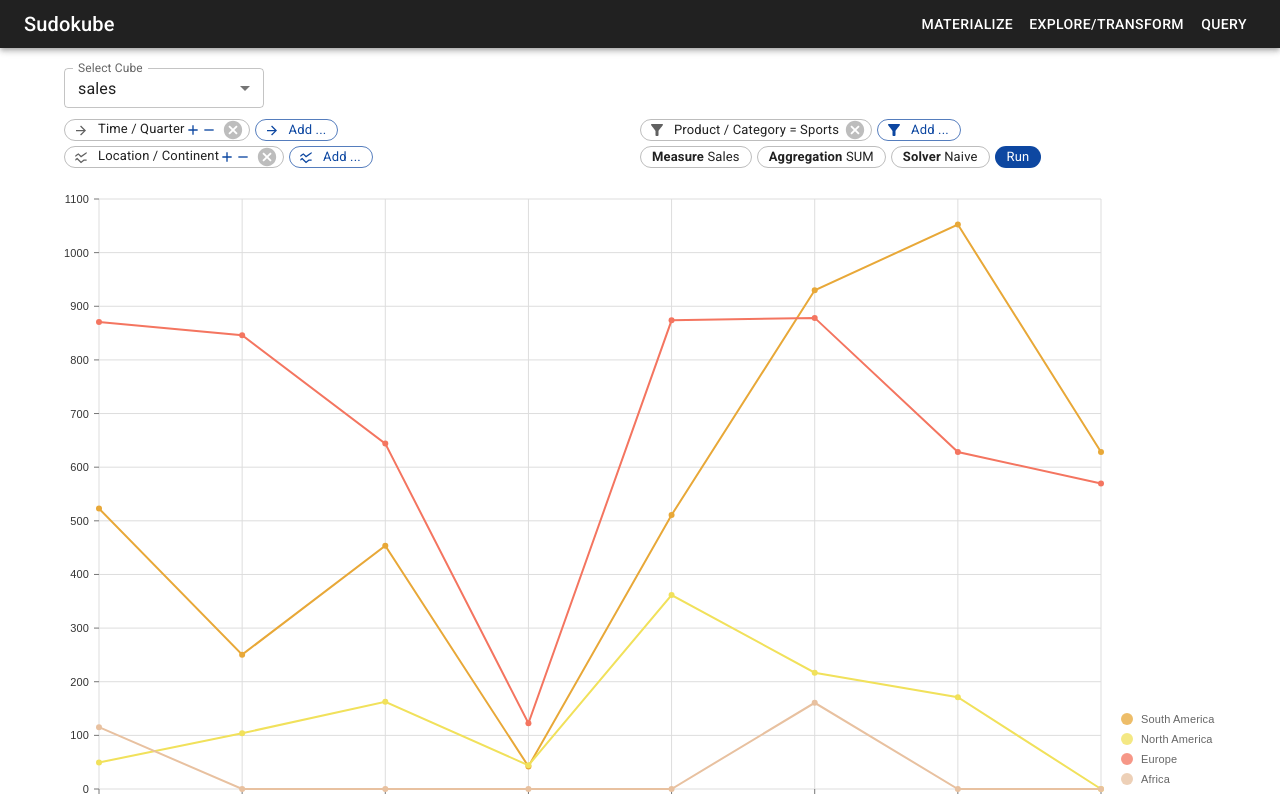
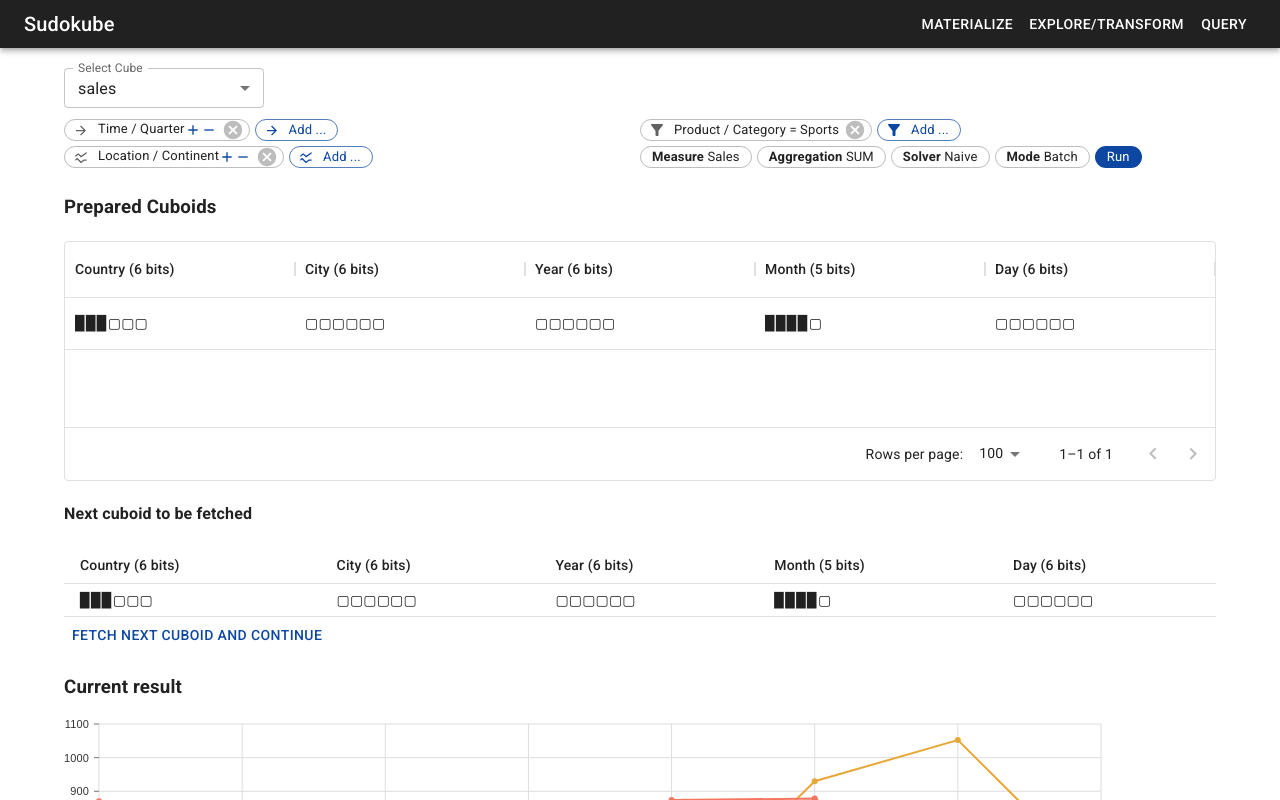
Before and after one commit to zhekai-jiang/sudokube-webui, a React (Create React App) app: page /query in a window 1280 px wide. Both pictures are taken after a click on the button "Run". Shown: the top 800 px of the page. Built offline with nearby package versions, Linux system fonts and the light colour scheme.

Commit message:
Query: Add cuboids table for online mode

```diff
--- a/src/MaterializationView.tsx
+++ b/src/MaterializationView.tsx
@@ -321,14 +321,14 @@ function AddCuboidsFilterChip({onAdd}: {
   </span>)
 }
 
-const cuboidToRow = ((cuboid: Cuboid) => {
+export const cuboidToRow = ((cuboid: Cuboid) => {
   let row: any = {};
   row["id"] = cuboid.id;
   cuboid.dimensions.forEach(dimension => row[dimension.name] = dimension.bits);
   return row;
 });
 
-const dimensionToColumn = ((dimension: MaterializationDimension) => ({
+export const dimensionToColumn = ((dimension: MaterializationDimension) => ({
   field: dimension.name,
   type: 'string',
   headerName: dimension.name + ' (' + dimension.numBits + ' bits)',
--- a/src/QueryStore.tsx
+++ b/src/QueryStore.tsx
@@ -1,4 +1,5 @@
 import { makeAutoObservable, runInAction } from "mobx";
+import { Cuboid } from "./MaterializationStore";
 
 export class DimensionLevel {
   name: string;
@@ -10,7 +11,7 @@ export class DimensionLevel {
   }
 }
 
-export class Dimension {
+export class TopLevelDimension {
   name: string;
   dimensionLevels: DimensionLevel[];
   constructor(name: string, dimensionLevels: DimensionLevel[]) {
@@ -21,11 +22,16 @@ export class Dimension {
 }
 
 export class DimensionHierarchy {
-  dimensions: Dimension[];
-  constructor(dimensions: Dimension[]) {
+  dimensions: TopLevelDimension[];
+  constructor(dimensions: TopLevelDimension[]) {
     makeAutoObservable(this);
     this.dimensions = dimensions;
   }
+}
+
+export type Dimension = {
+  name: string;
+  numBits: number;
 }
 
 export class SelectedDimension {
@@ -51,6 +57,7 @@ export class Filter {
 }
 
 export class QueryCube {
+  dimensions: Dimension[] = [];
   dimensionHierarchy: DimensionHierarchy = new DimensionHierarchy([]);
   isLoading: boolean = false;
   constructor() {
@@ -60,6 +67,13 @@ export class QueryCube {
   loadDimensionHierarchy() {
     const sampleMetadata = require('./sample-metadata.json');
     this.dimensionHierarchy = sampleMetadata.dimensionHierarchy;
+    runInAction(() => this.dimensions = [
+      { name: 'Country', numBits: 6 },
+      { name: 'City', numBits: 6 },
+      { name: 'Year', numBits: 6 },
+      { name: 'Month', numBits: 5 },
+      { name: 'Day', numBits: 6 }
+    ]);
     // this.isLoading = true
     // this.transportLayer.fetchTodos().then(fetchedTodos => {
     //   runInAction(() => {
@@ -98,6 +112,11 @@ class ResultDataPoint {
   }
 }
 
+type Metric = {
+  name: string;
+  value: string;
+}
+
 export class QueryStore {
   cubes: string[] = [];
   selectedCubeIndex: number = 0;
@@ -116,36 +135,45 @@ export class QueryStore {
   solvers: string[] = ['Naive', 'Linear Programming', 'Moment', 'Graphical Model'];
   solver: string = 'Naive';
 
+  modes: string[] = ['Batch', 'Online'];
+  mode: string = 'Batch';
+
+  isRunComplete: boolean = false;
+
+  preparedCuboids: Cuboid[] = [];
+  nextCuboidIndex: number = 0;
+
   result: ResultData = new ResultData([]);
+  metrics: Metric[] = [];
 
   constructor() {
     makeAutoObservable(this);
   }
   addHorizontal(dimensionIndex: number, dimensionLevelIndex: number) {
-    this.horizontal.push(new SelectedDimension(dimensionIndex, dimensionLevelIndex));
+    runInAction(() => this.horizontal.push(new SelectedDimension(dimensionIndex, dimensionLevelIndex)));
   }
   zoomInHorizontal(index: number) {
-    this.horizontal[index].dimensionLevelIndex = Math.min(
+    runInAction(() => this.horizontal[index].dimensionLevelIndex = Math.min(
       this.horizontal[index].dimensionLevelIndex + 1,
       this.cube.dimensionHierarchy.dimensions[this.horizontal[index].dimensionIndex].dimensionLevels.length - 1
-    );
+    ));
   }
   zoomOutHorizontal(index: number) {
-    this.horizontal[index].dimensionLevelIndex = Math.max(this.horizontal[index].dimensionLevelIndex - 1, 0);
+    runInAction(() => this.horizontal[index].dimensionLevelIndex = Math.max(this.horizontal[index].dimensionLevelIndex - 1, 0));
   }
   addSeries(dimensionIndex: number, dimensionLevelIndex: number) {
-    this.series.push(new SelectedDimension(dimensionIndex, dimensionLevelIndex));
+    runInAction(() => this.series.push(new SelectedDimension(dimensionIndex, dimensionLevelIndex)));
   }
   zoomInSeries(index: number) {
-    this.series[index].dimensionLevelIndex = Math.min(
+    runInAction(() => this.series[index].dimensionLevelIndex = Math.min(
       this.series[index].dimensionLevelIndex + 1,
       this.cube.dimensionHierarchy.dimensions[this.series[index].dimensionIndex].dimensionLevels.length - 1
-    );
+    ));
   }
   zoomOutSeries(index: number) {
-    this.series[index].dimensionLevelIndex = Math.max(this.series[index].dimensionLevelIndex - 1, 0);
+    runInAction(() => this.series[index].dimensionLevelIndex = Math.max(this.series[index].dimensionLevelIndex - 1, 0));
   }
   addFilter(dimensionIndex: number, dimensionLevelIndex: number, valueIndex: number) {
-    this.filters.push(new Filter(dimensionIndex, dimensionLevelIndex, valueIndex));
+    runInAction(() => this.filters.push(new Filter(dimensionIndex, dimensionLevelIndex, valueIndex)));
   }
 }
--- a/src/QueryView.tsx
+++ b/src/QueryView.tsx
@@ -1,24 +1,28 @@
 import * as React from 'react';
 import Container from '@mui/material/Container';
-import { FormControl, Grid, InputLabel, MenuItem, Select } from '@mui/material'
+import { Box, Button, FormControl, Grid, InputLabel, MenuItem, Select, Table, TableBody, TableCell, TableContainer, TableHead, TableRow } from '@mui/material'
 import { DimensionChip, AddDimensionChip, FilterChip, AddQueryFilterChip } from './QueryViewChips';
 import { ResponsiveLine } from '@nivo/line';
 import { observer } from 'mobx-react-lite';
 import { useRootStore } from './RootStore';
 import { ButtonChip, SelectionChip } from './GenericChips';
 import { runInAction } from 'mobx';
+import { DataGrid } from '@mui/x-data-grid';
+import { cuboidToRow, dimensionToColumn } from './MaterializationView';
 
 const data = require('./sales-data.json');
 
 export default observer(function Query() {
-  const { queryStore } = useRootStore();
+  const { queryStore: store } = useRootStore();
   // TODO: Call backend to load available cubes
-  runInAction(() => queryStore.cubes = ['sales']);
+  runInAction(() => store.cubes = ['sales']);
   return (
     <Container style = {{ paddingTop: '20px' }}>
       <SelectCube/>
       <QueryParams/>
-      <Chart/>
+      <Cuboids isShown = {store.isRunComplete}/>
+      <Chart isShown = {store.isRunComplete}/>
+      <Metrics isShown = {store.isRunComplete}/>
     </Container>
   )
 })
@@ -35,7 +39,7 @@ const SelectCube = observer(() => {
         value = { store.selectedCubeIndex }
         onChange = { e => {
           runInAction(() => store.selectedCubeIndex = e.target.value as number);
-          // TODO: Load dimension hierarchy
+          // TODO: Load dimension hierarchy and flat dimensions
         } }>
         { store.cubes.map((cube, index) => (
           <MenuItem key = { 'select-cube-' + index } value = {index}>{cube}</MenuItem>
@@ -71,9 +75,35 @@ const QueryParams = observer(() => {
           valueRange = { store.solvers }
           onChange = { v => runInAction(() => store.solver = v) }
         />
+        <SelectionChip
+          keyText = 'Mode'
+          valueText = { store.mode }
+          valueRange = { store.modes }
+          onChange = { v => runInAction(() => store.mode = v) }
+        />
         <ButtonChip label = 'Run' variant = 'filled' onClick = {() => {
           // TODO: Call backend to query
-          runInAction(() => store.result = data);
+          runInAction(() => {
+            store.isRunComplete = true;
+            store.result = data;
+            store.preparedCuboids = [{
+              id: '1',
+              dimensions: [
+                { name: "Country", bits: '\u2589\u2589\u2589\u25A2\u25A2\u25A2' },
+                { name: "City", bits: '\u25A2\u25A2\u25A2\u25A2\u25A2\u25A2' },
+                { name: "Year", bits: '\u25A2\u25A2\u25A2\u25A2\u25A2\u25A2' },
+                { name: "Month", bits: '\u2589\u2589\u2589\u2589\u25A2' },
+                { name: "Day", bits: '\u25A2\u25A2\u25A2\u25A2\u25A2\u25A2'}
+              ]
+            }];
+            store.metrics = [
+              { name: 'Prepare time', value: '1 s' },
+              { name: 'Fetch time', value: '1 s' },
+              { name: 'Solve time', value: '1 s' },
+              { name: 'Error', value: '0.01' },
+              { name: 'Degree of freedom', value: '?' }
+            ];
+          });
         }} />
       </Grid>
     </Grid>
@@ -147,10 +177,52 @@ const Series = observer(() => {
   );
 });
 
-const Chart = observer(() => {
+const Cuboids = observer(({isShown}: {isShown: boolean}) => {
   const { queryStore: store } = useRootStore();
-  return (
-    <div style={{ width: '100%', height: '80vh', paddingTop: '20px' }}>
+  if (!isShown || store.preparedCuboids.length === 0) {
+    return null;
+  }
+  return ( <div>
+    <h3>Prepared Cuboids</h3>
+    <Box sx = {{ height: '30vh', width: '100%', marginTop: '20px' }}>
+      <DataGrid
+        rows = { store.preparedCuboids.map(cuboidToRow) }
+        columns = { store.cube.dimensions.map(dimensionToColumn) }
+        disableRowSelectionOnClick
+        sx = {{ overflowX: 'scroll' }}
+      />
+    </Box>
+    {
+      (store.nextCuboidIndex >= 0 && store.nextCuboidIndex < store.preparedCuboids.length) ? ( <div>
+        <h4>Next cuboid to be fetched</h4>
+        <TableContainer>
+          <Table sx = {{ width: '100%' }} aria-label = "simple table" size = 'small'>
+            <TableHead>
+              <TableRow>
+                { store.cube.dimensions.map(dimension => <TableCell>{dimension.name + ' (' + dimension.numBits + ' bits)'}</TableCell>) }
+              </TableRow>
+            </TableHead>
+            <TableBody>
+              <TableRow>
+                { store.preparedCuboids[store.nextCuboidIndex].dimensions.map(dimension => <TableCell>{dimension.bits}</TableCell>) }
+              </TableRow>
+            </TableBody>
+          </Table>
+        </TableContainer>
+        <Button onClick = {() => {}}>Fetch next cuboid and continue</Button>
+      </div> ) : null
+    }
+  </div> );
+})
+
+const Chart = observer(({isShown}: {isShown: boolean}) => {
+  if (!isShown) {
+    return null;
+  }
+  const { queryStore: store } = useRootStore();
+  return ( <div>
+    <h3>Current result</h3>
+    <div style={{ width: '100%', height: '50vh' }}>
       <ResponsiveLine
         data = { store.result.data }
         margin={{ top: 5, right: 115, bottom: 25, left: 35 }}
@@ -195,5 +267,27 @@ const Chart = observer(() => {
         ]}
       />
     </div>
-  )
+  </div> );
 })
+
+const Metrics = observer(({isShown}: {isShown: boolean}) => {
+  if (!isShown) {
+    return null;
+  }
+  const { queryStore: store } = useRootStore();
+  return ( <div>
+    <h3>Metrics</h3>
+    <TableContainer>
+      <Table sx = {{ width: 'auto' }} aria-label = "simple table" size = 'small'>
+        <TableHead>
+          <TableRow>
+            { store.metrics.map(metric => <TableCell>{metric.name}</TableCell>) }
+          </TableRow>
+        </TableHead>
+        <TableBody>
+          { store.metrics.map(metric => <TableCell>{metric.value}</TableCell>) }
+        </TableBody>
+      </Table>
+    </TableContainer>
+  </div> );
+});
```
